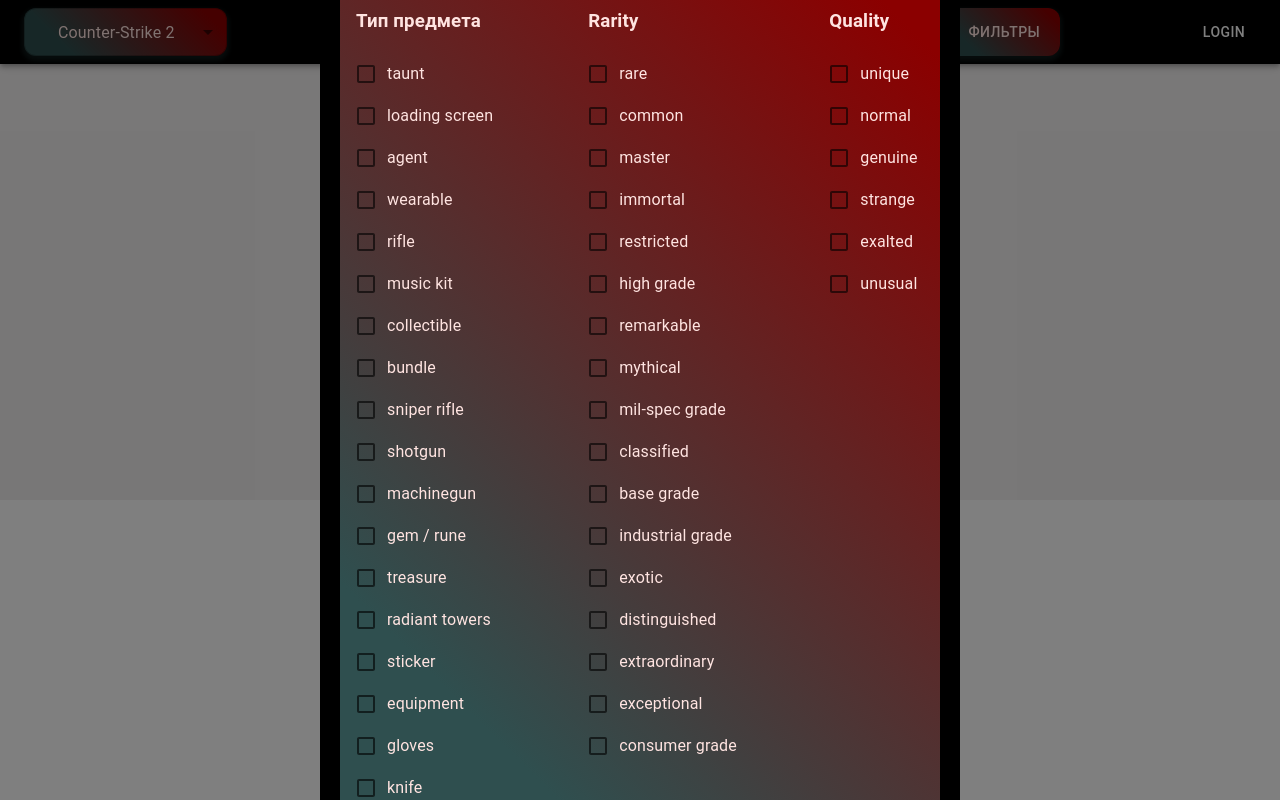
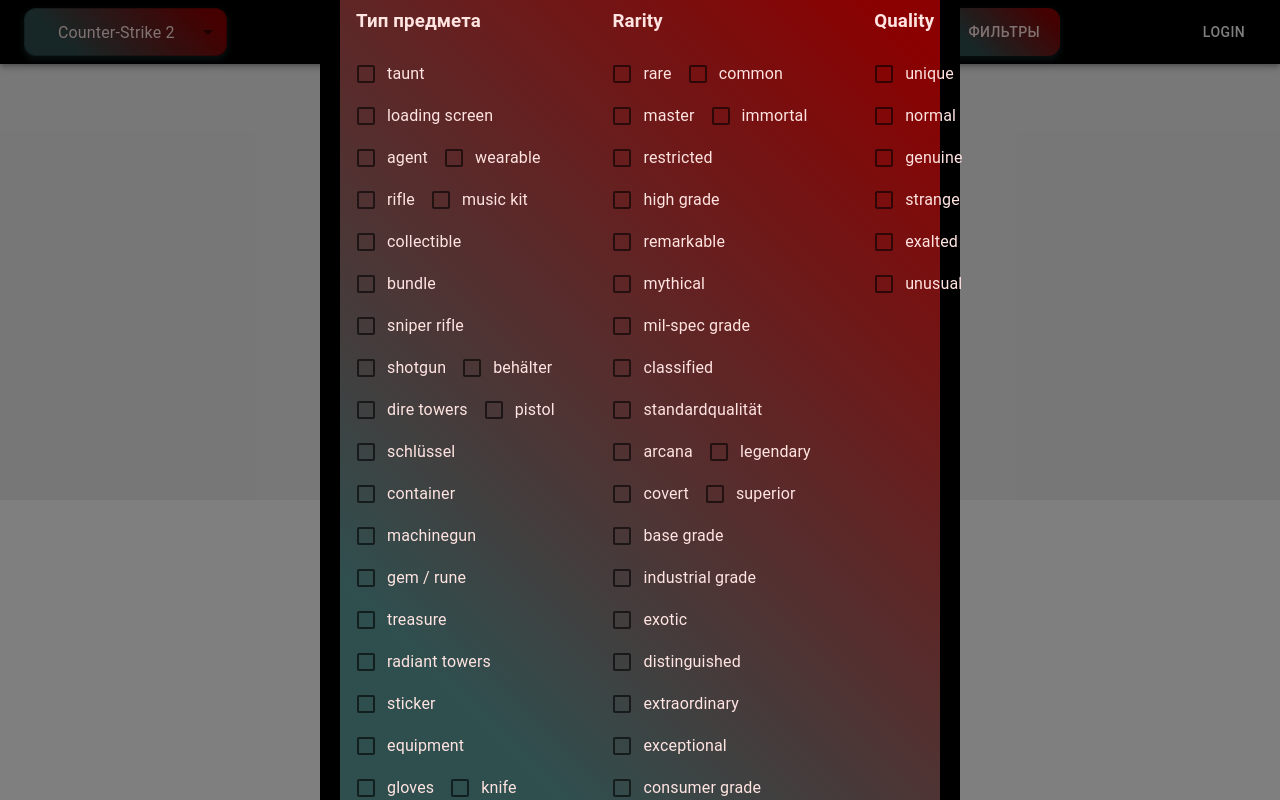
Before and after one commit to AlekseiMonakhov/steam-parser, a React (Create React App) app in the folder frontend/: page /login in a window 1280 px wide. Both pictures are taken after a click on the button "ФИЛЬТРЫ". Built offline with nearby package versions, Linux system fonts and the light colour scheme; no server answers.

Commit message:
fix filter styles, add filter to mainPage

```diff
--- a/frontend/src/components/filterModal/filterModal.module.css
+++ b/frontend/src/components/filterModal/filterModal.module.css
@@ -19,11 +19,7 @@
     justify-content: space-around;
     gap: 40px;
 }
-/*
-.filterBlock {
-    margin: 20px 20px;
 
-} */
 
 .checkboxContainer {
     display: flex;
--- a/frontend/src/components/filterModal/filterModal.tsx
+++ b/frontend/src/components/filterModal/filterModal.tsx
@@ -1,4 +1,4 @@
-import React from 'react';
+import React, { useState, useEffect } from 'react';
 import { Modal, Box, FormControl, FormGroup, FormControlLabel, Checkbox, Button } from '@mui/material';
 import styles from './filterModal.module.css';
 
@@ -17,53 +17,95 @@ const itemGroupOptions = [
 interface FilterModalProps {
     open: boolean;
     onClose: () => void;
+    onApplyFilters: (filters: { rarity: string[], quality: string[], itemgroup: string[] }) => void;
 }
 
-const renderCheckboxes = (options: string[]) => {
-    const columns = [];
-    for (let i = 0; i < options.length; i += 15) {
-        columns.push(
-            <FormGroup key={i} className={styles.checkboxColumn}>
-                {options.slice(i, i + 10).map((option) => (
-                    <FormControlLabel
-                        key={option}
-                        control={<Checkbox name={option} />}
-                        label={option}
-                    />
-                ))}
-            </FormGroup>
+const FilterModal: React.FC<FilterModalProps> = ({ open, onClose, onApplyFilters }) => {
+    const [selectedRarity, setSelectedRarity] = useState<string[]>([]);
+    const [selectedQuality, setSelectedQuality] = useState<string[]>([]);
+    const [selectedItemGroup, setSelectedItemGroup] = useState<string[]>([]);
+
+    const handleCheckboxChange = (option: string, setSelected: React.Dispatch<React.SetStateAction<string[]>>) => {
+        setSelected((prev) =>
+            prev.includes(option) ? prev.filter((item) => item !== option) : [...prev, option]
         );
-    }
-    return columns;
-};
+    };
 
-const FilterModal: React.FC<FilterModalProps> = ({ open, onClose }) => {
+    const handleApplyFilters = () => {
+        onApplyFilters({
+            rarity: selectedRarity,
+            quality: selectedQuality,
+            itemgroup: selectedItemGroup,
+        });
+        onClose();
+    };
+
+    useEffect(() => {
+        if (!open) {
+            setSelectedRarity([]);
+            setSelectedQuality([]);
+            setSelectedItemGroup([]);
+        }
+    }, [open]);
+
     return (
         <Modal open={open} onClose={onClose}>
             <Box className={styles.modalContent}>
                 <h2>Фильтры</h2>
                 <div className={styles.filterContainer}>
-                <FormControl component="fieldset" className={styles.filterBlock}>
+                    <FormControl component="fieldset" className={styles.filterBlock}>
                         <h3>Тип предмета</h3>
                         <div className={styles.checkboxContainer}>
-                            {renderCheckboxes(itemGroupOptions)}
+                            {itemGroupOptions.map((option) => (
+                                <FormControlLabel
+                                    key={option}
+                                    control={
+                                        <Checkbox
+                                            checked={selectedItemGroup.includes(option)}
+                                            onChange={() => handleCheckboxChange(option, setSelectedItemGroup)}
+                                        />
+                                    }
+                                    label={option}
+                                />
+                            ))}
                         </div>
                     </FormControl>
                     <FormControl component="fieldset" className={styles.filterBlock}>
                         <h3>Rarity</h3>
                         <div className={styles.checkboxContainer}>
-                            {renderCheckboxes(rarityOptions)}
+                            {rarityOptions.map((option) => (
+                                <FormControlLabel
+                                    key={option}
+                                    control={
+                                        <Checkbox
+                                            checked={selectedRarity.includes(option)}
+                                            onChange={() => handleCheckboxChange(option, setSelectedRarity)}
+                                        />
+                                    }
+                                    label={option}
+                                />
+                            ))}
                         </div>
                     </FormControl>
                     <FormControl component="fieldset" className={styles.filterBlock}>
                         <h3>Quality</h3>
                         <div className={styles.checkboxContainer}>
-                            {renderCheckboxes(qualityOptions)}
+                            {qualityOptions.map((option) => (
+                                <FormControlLabel
+                                    key={option}
+                                    control={
+                                        <Checkbox
+                                            checked={selectedQuality.includes(option)}
+                                            onChange={() => handleCheckboxChange(option, setSelectedQuality)}
+                                        />
+                                    }
+                                    label={option}
+                                />
+                            ))}
                         </div>
                     </FormControl>
-
                 </div>
-                <Button onClick={onClose} variant="contained" color="primary" className={styles.applyButton}>
+                <Button onClick={handleApplyFilters} variant="contained" color="primary" className={styles.applyButton}>
                     Применить
                 </Button>
             </Box>
--- a/frontend/src/components/header/header.tsx
+++ b/frontend/src/components/header/header.tsx
@@ -13,7 +13,7 @@ import { useGameStore } from '../../storage/gameStore';
 import styles from './header.module.css';
 import { Link, useNavigate } from 'react-router-dom';
 import { useUserStore } from "../../storage/userStore";
-import FilterModal from '../../components/filterModal/filterModal'; // Импортируем новый компонент
+import FilterModal from '../../components/filterModal/filterModal';
 
 const api = process.env.REACT_APP_API;
 
@@ -23,7 +23,7 @@ export default function Header() {
     const { gameCode, setGameCode, setData } = useGameStore();
     const { user, logout, login } = useUserStore();
     const navigate = useNavigate();
-    const [filterOpen, setFilterOpen] = useState(false); // Состояние для модального окна фильтров
+    const [filterOpen, setFilterOpen] = useState(false);
 
     const handleMenuClick = (event: React.MouseEvent<HTMLButtonElement>) => {
         setAnchorEl(event.currentTarget);
@@ -58,7 +58,7 @@ export default function Header() {
     };
 
     const handleFilters = () => {
-        setFilterOpen(true); // Открываем модальное окно фильтров
+        setFilterOpen(true);
     };
 
     const handleLoginClick = () => {
--- a/frontend/src/pages/mainPage/mainPage.tsx
+++ b/frontend/src/pages/mainPage/mainPage.tsx
@@ -15,10 +15,11 @@ const api = process.env.REACT_APP_API;
 export default function MainPage() {
     const { data, loading, setData, setLoading, gameCode } = useGameStore();
     const [open, setOpen] = useState(false);
-    const [filterOpen, setFilterOpen] = useState(false); // Состояние для модального окна фильтров
+    const [filterOpen, setFilterOpen] = useState(false);
     const [selectedPZ, setSelectedPZ] = useState<PZCoefficient[]>([]);
     const [selectedItemName, setSelectedItemName] = useState<string>('');
     const [sortConfig, setSortConfig] = useState<{ key: string, direction: 'asc' | 'desc' }>({ key: '', direction: 'asc' });
+    const [filters, setFilters] = useState<{ rarity: string[], quality: string[], itemgroup: string[] }>({ rarity: [], quality: [], itemgroup: [] });
     const { currentPage, handlePageChange, itemsPerPage } = usePagination(9);
 
     const fetchData = async (gameCode: number) => {
@@ -65,8 +66,19 @@ export default function MainPage() {
         return key.split('.').reduce((acc: any, part: string) => acc && acc[part], item);
     };
 
+    const applyFilters = (data: Item[], filters: { rarity: string[], quality: string[], itemgroup: string[] }) => {
+        return data.filter(item => {
+            const rarityMatch = filters.rarity.length === 0 || filters.rarity.includes(item.rarity || '');
+            const qualityMatch = filters.quality.length === 0 || filters.quality.includes(item.quality || '');
+            const itemGroupMatch = filters.itemgroup.length === 0 || filters.itemgroup.includes(item.itemgroup || '');
+            return rarityMatch && qualityMatch && itemGroupMatch;
+        });
+    };
+
+    const filteredData = useMemo(() => applyFilters(data, filters), [data, filters]);
+
     const sortedData = useMemo(() => {
-        let sortableData = [...data];
+        let sortableData = [...filteredData];
         if (sortConfig.key) {
             sortableData.sort((a, b) => {
                 const aValue = parseFloat(getValueByKey(a, sortConfig.key) as string) || 0;
@@ -81,7 +93,7 @@ export default function MainPage() {
             });
         }
         return sortableData;
-    }, [data, sortConfig]);
+    }, [filteredData, sortConfig]);
 
     const currentData = sortedData.slice((currentPage - 1) * itemsPerPage, currentPage * itemsPerPage);
 
@@ -111,7 +123,7 @@ export default function MainPage() {
                     <Chart data={selectedPZ} itemName={selectedItemName} />
                 </div>
             </Modal>
-            <FilterModal open={filterOpen} onClose={() => setFilterOpen(false)} />
+            <FilterModal open={filterOpen} onClose={() => setFilterOpen(false)} onApplyFilters={setFilters} />
         </div>
     );
 }
```
